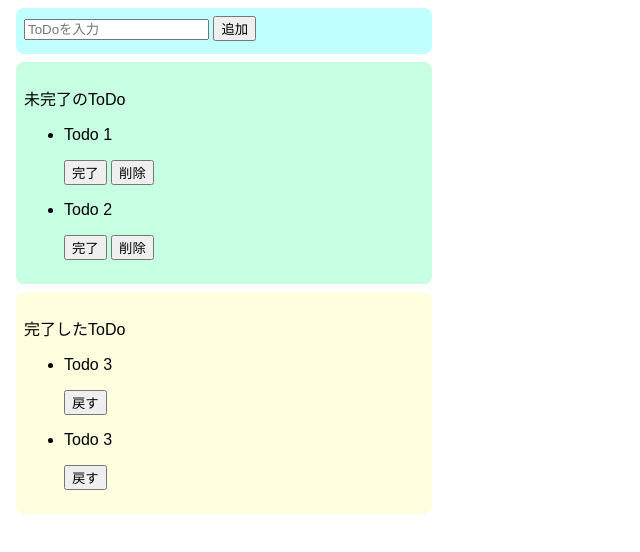
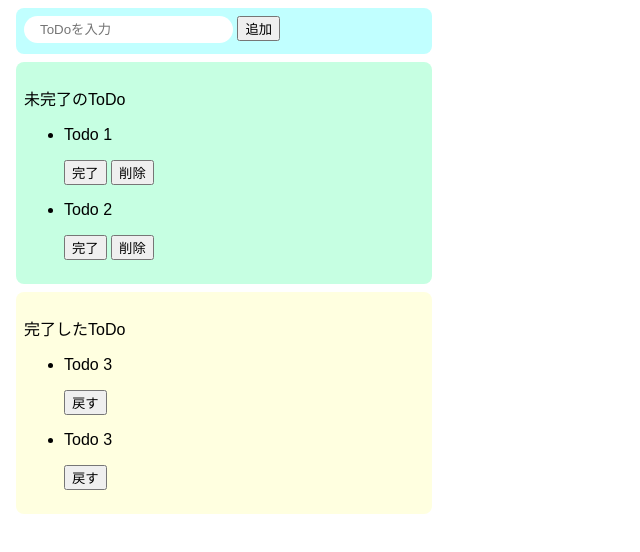
Before and after one commit to koyamal/CSBox-TEST, a website built with Parcel: page index.html in a window 1280 px wide. Shown: the whole page, without its empty margins (0-640 px from the left). Built offline with nearby package versions, Linux system fonts and the light colour scheme.

Commit message:
Add style to input

```diff
--- a/src/styles.css
+++ b/src/styles.css
@@ -1,5 +1,12 @@
 body {
   font-family: sans-serif;
+}
+
+input {
+  border-radius: 16px;
+  border: none;
+  padding: 6px 16px;
+  outline: none;
 }
 
 .input-area {
```
